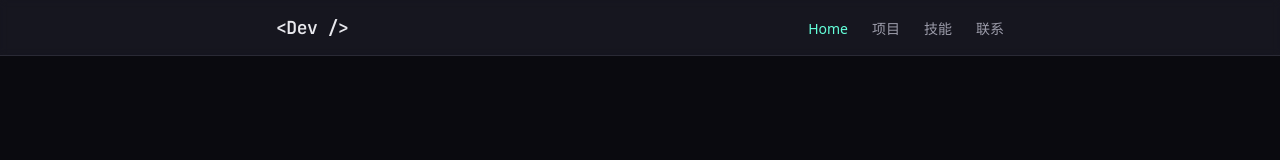
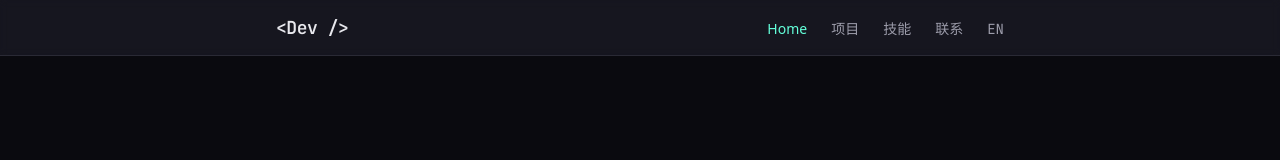
Before and after one commit to lib122223/blog, a React (Vite) app: page / in a window 1280 px wide. Shown: the top 160 px of the page. Built offline with nearby package versions, Linux system fonts and the light colour scheme.

Commit message:
i18n 初始化 + 翻译字典 + 语言切换按钮
i18next 配置，zh/en JSON 字典，LanguageSwitch 组件，接入 Navbar 桌面端和移动端。

```diff
--- /dev/null
+++ b/src/components/LanguageSwitch.tsx
@@ -0,0 +1,18 @@
+import { useTranslation } from 'react-i18next'
+
+export default function LanguageSwitch() {
+  const { i18n } = useTranslation()
+
+  const toggle = () => {
+    i18n.changeLanguage(i18n.language === 'zh' ? 'en' : 'zh')
+  }
+
+  return (
+    <button
+      onClick={toggle}
+      className="text-sm font-mono text-text-secondary hover:text-accent transition-colors duration-200"
+    >
+      {i18n.language === 'zh' ? 'EN' : '中'}
+    </button>
+  )
+}
--- a/src/components/Navbar.tsx
+++ b/src/components/Navbar.tsx
@@ -1,6 +1,7 @@
 import { useState, useEffect } from 'react'
 import { AnimatePresence, motion } from 'framer-motion'
 import { useScrollSpy } from '../hooks/useScrollSpy'
+import LanguageSwitch from './LanguageSwitch'
 
 const NAV_ITEMS = [
   { id: 'hero', label: 'Home' },
@@ -50,6 +51,9 @@ export default function Navbar() {
               </button>
             </li>
           ))}
+          <li>
+            <LanguageSwitch />
+          </li>
         </ul>
 
         {/* Hamburger button */}
@@ -102,6 +106,9 @@ export default function Navbar() {
                     </button>
                   </li>
                 ))}
+                <li>
+                  <LanguageSwitch />
+                </li>
               </ul>
             </motion.div>
           </motion.div>
--- /dev/null
+++ b/src/i18n/en.json
@@ -0,0 +1,26 @@
+{
+  "nav": {
+    "home": "Home",
+    "projects": "Projects",
+    "skills": "Skills",
+    "contact": "Contact"
+  },
+  "hero": {
+    "title": "Full-Stack Developer",
+    "bio": "Passionate about building elegant, performant web applications with React, Node.js, and cloud-native technologies."
+  },
+  "skills": {
+    "title": "Skills",
+    "backend": "Backend",
+    "frontend": "Frontend",
+    "tools": "Tools"
+  },
+  "projects": {
+    "title": "Projects",
+    "source": "Source",
+    "demo": "Demo"
+  },
+  "contact": {
+    "title": "Contact"
+  }
+}
--- /dev/null
+++ b/src/i18n/index.ts
@@ -0,0 +1,26 @@
+import i18n from 'i18next'
+import { initReactI18next } from 'react-i18next'
+import LanguageDetector from 'i18next-browser-languagedetector'
+import zh from './zh.json'
+import en from './en.json'
+
+i18n
+  .use(LanguageDetector)
+  .use(initReactI18next)
+  .init({
+    resources: {
+      zh: { translation: zh },
+      en: { translation: en },
+    },
+    fallbackLng: 'en',
+    lng: 'zh',
+    detection: {
+      order: ['localStorage', 'navigator'],
+      caches: ['localStorage'],
+    },
+    interpolation: {
+      escapeValue: false,
+    },
+  })
+
+export default i18n
--- /dev/null
+++ b/src/i18n/zh.json
@@ -0,0 +1,26 @@
+{
+  "nav": {
+    "home": "Home",
+    "projects": "项目",
+    "skills": "技能",
+    "contact": "联系"
+  },
+  "hero": {
+    "title": "全栈开发者",
+    "bio": "热爱构建优雅、高性能的 Web 应用，专注于 React、Node.js 和云原生技术。"
+  },
+  "skills": {
+    "title": "技能",
+    "backend": "后端",
+    "frontend": "前端",
+    "tools": "工具与平台"
+  },
+  "projects": {
+    "title": "项目",
+    "source": "源码",
+    "demo": "演示"
+  },
+  "contact": {
+    "title": "联系"
+  }
+}
--- a/src/main.tsx
+++ b/src/main.tsx
@@ -1,5 +1,6 @@
 import { StrictMode } from 'react'
 import { createRoot } from 'react-dom/client'
+import './i18n'
 import './styles/globals.css'
 import App from './App'
 
```
